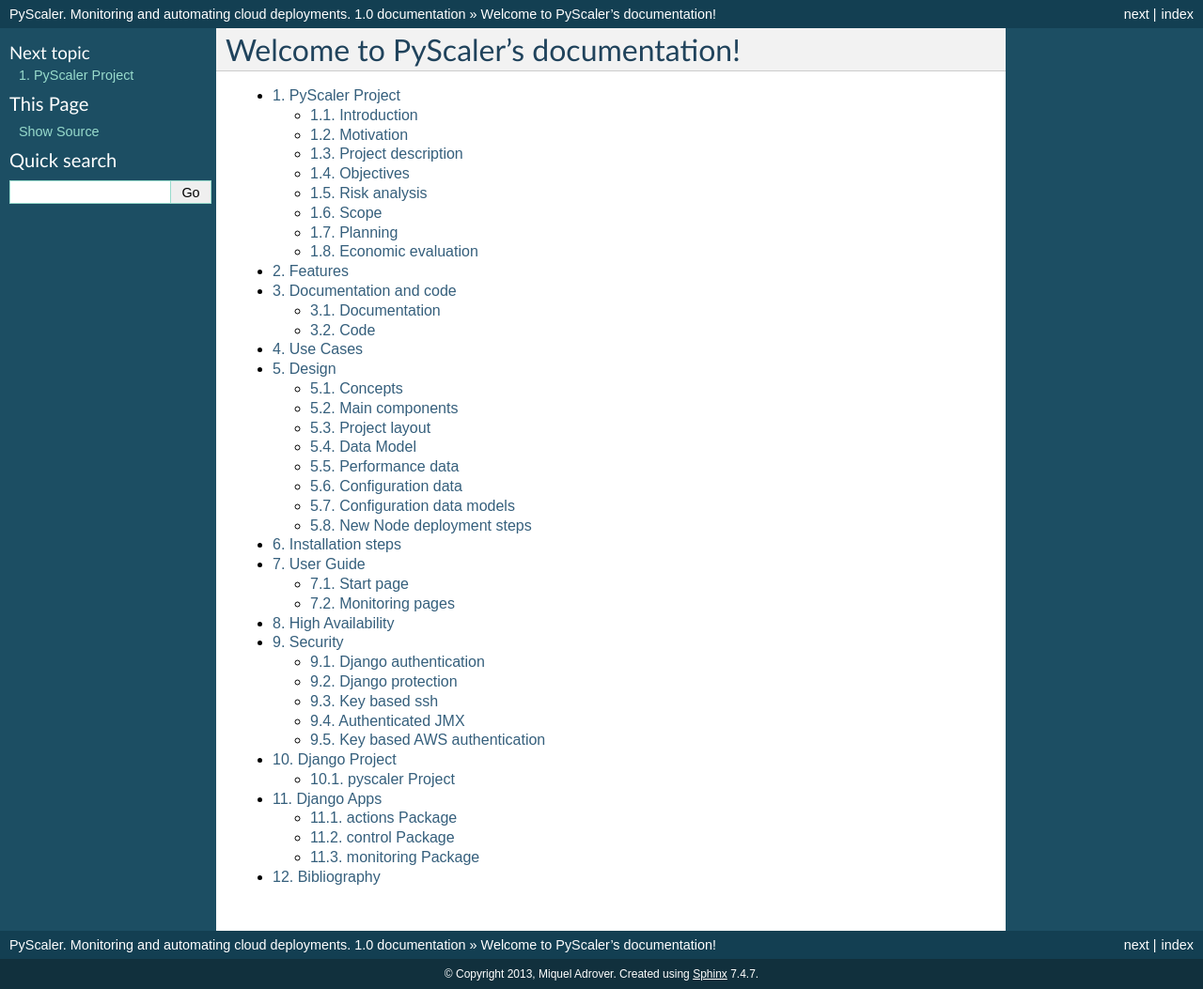
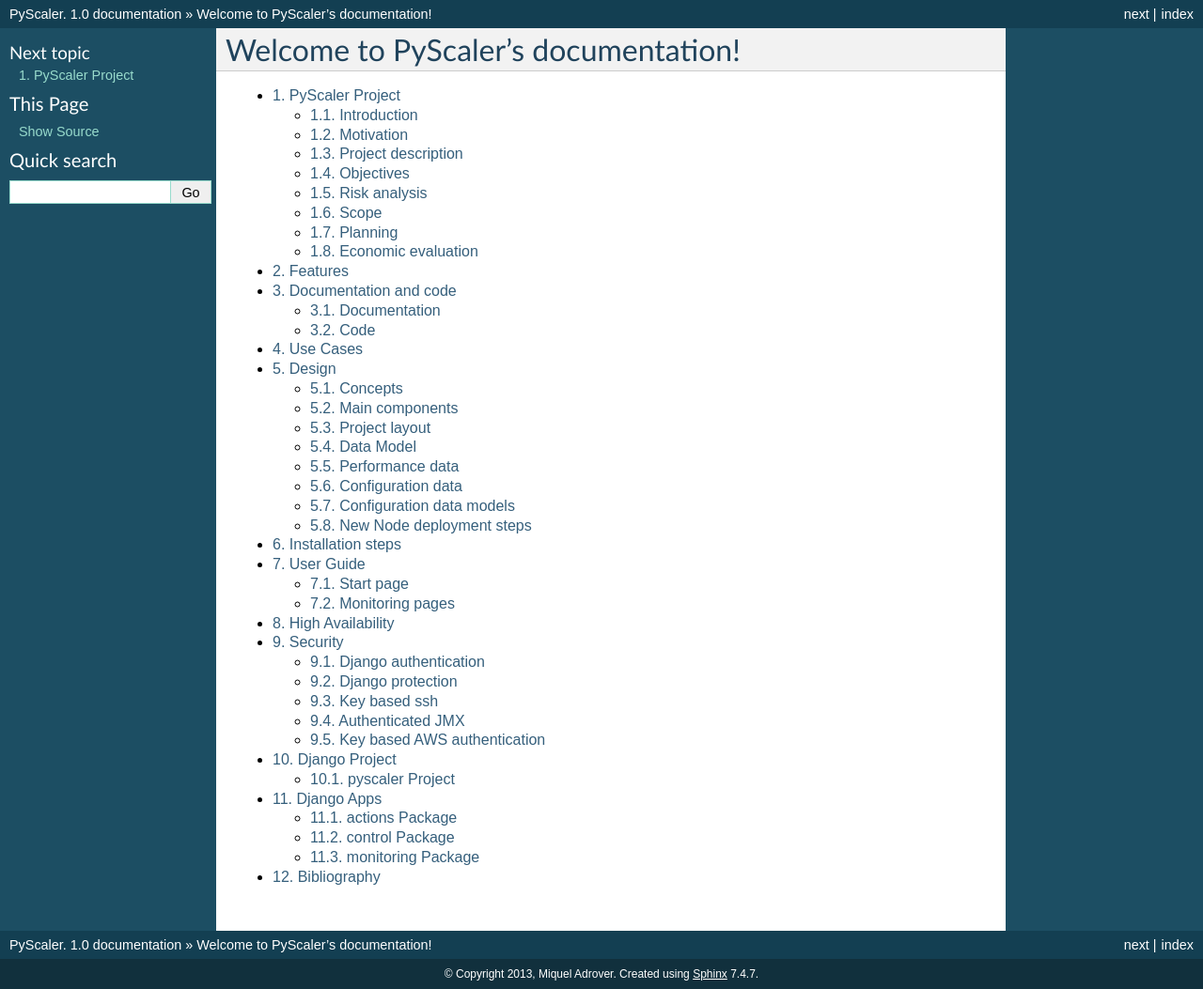
Before and after one commit to madrover/pyscaler, a Sphinx documentation site: the page built from docs/index.rst, in a window 1280 px wide. Shown: the whole page at 94% size. Built offline with Sphinx 7.4.7, drawn with Linux system fonts in a browser that asks for light colours.

Commit message:
docs update

```diff
--- a/docs/conf.py
+++ b/docs/conf.py
@@ -50,7 +50,7 @@
 master_doc = 'index'
 
 # General information about the project.
-project = u'PyScaler. Monitoring and automating cloud deployments.'
+project = u'PyScaler.'
 copyright = u'2013, Miquel Adrover'
 
 # The version info for the project you're documenting, acts as replacement for
@@ -196,7 +196,7 @@
 # Grouping the document tree into LaTeX files. List of tuples
 # (source start file, target name, title, author, documentclass [howto/manual]).
 latex_documents = [
-  ('index', 'PyScaler.tex', u'PyScaler Documentation',
+  ('index', 'PyScaler.tex', u'PyScaler. Monitoring and automating cloud deployments.',
    u'Miquel Adrover', 'manual'),
 ]
 
```
